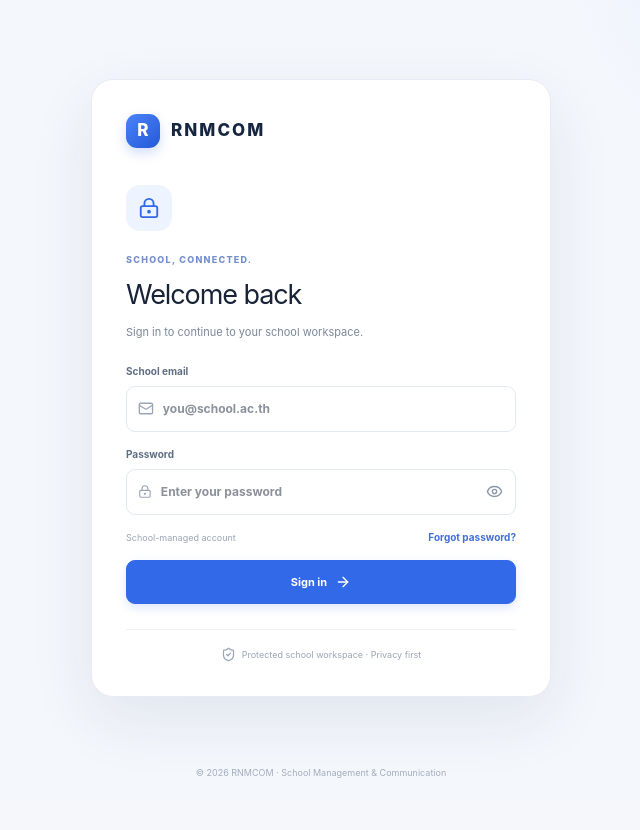
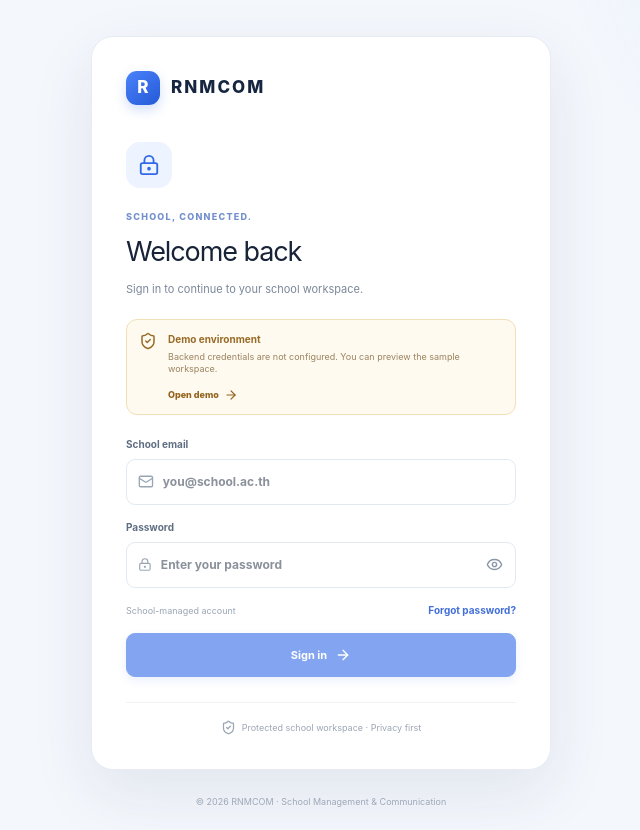
Before and after one commit to Velox-Lap/RNMCOM, a Next.js app: page /login in a window 1280 px wide. Shown: the whole page, without its empty margins (319-959 px from the left). Before the commit the page ends 800 px from the top, so only its background shows below. Built offline with nearby package versions, Linux system fonts and the light colour scheme; no server answers.

Commit message:
fix: align client demo mode environment flag

```diff
--- a/app/login/page.tsx
+++ b/app/login/page.tsx
@@ -18,7 +18,7 @@ export default function LoginPage() {
   const [routeNotice, setRouteNotice] = useState("");
   const demoMode = !process.env.NEXT_PUBLIC_SUPABASE_URL ||
     !process.env.NEXT_PUBLIC_SUPABASE_PUBLISHABLE_KEY ||
-    process.env.RNMCOM_DEMO_MODE === "true";
+    process.env.NEXT_PUBLIC_RNMCOM_DEMO_MODE === "true";
 
   useEffect(() => {
     const params = new URLSearchParams(window.location.search);
```
